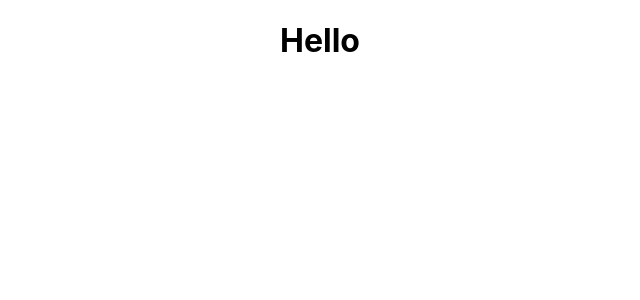
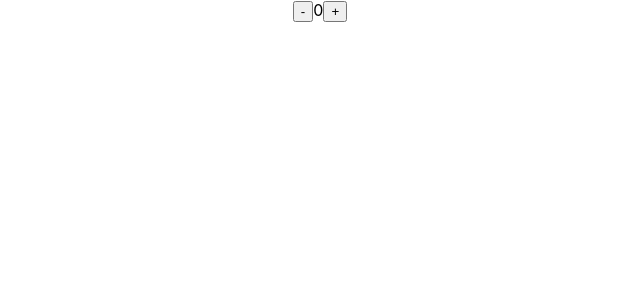
Before and after one commit to Urszuja/ReactHooks, a React (Create React App) app: page / in a window 1280 px wide. Shown: the top 300 px of the page, without its empty margins (320-960 px from the left). Built offline with nearby package versions, Linux system fonts and the light colour scheme.

Commit message:
simpleUseState example

```diff
--- a/src/App.js
+++ b/src/App.js
@@ -1,9 +1,13 @@
+import { useState } from "react";
 import "./App.css";
 
 function App() {
+  const [counter, SetCounter] = useState(0);
   return (
     <div className="App">
-      <h1>Hello</h1>
+      <button onClick={() => SetCounter((counter) => counter - 1)}> - </button>
+      <span>{counter}</span>
+      <button onClick={() => SetCounter((counter) => counter + 1)}> + </button>
     </div>
   );
 }
```
